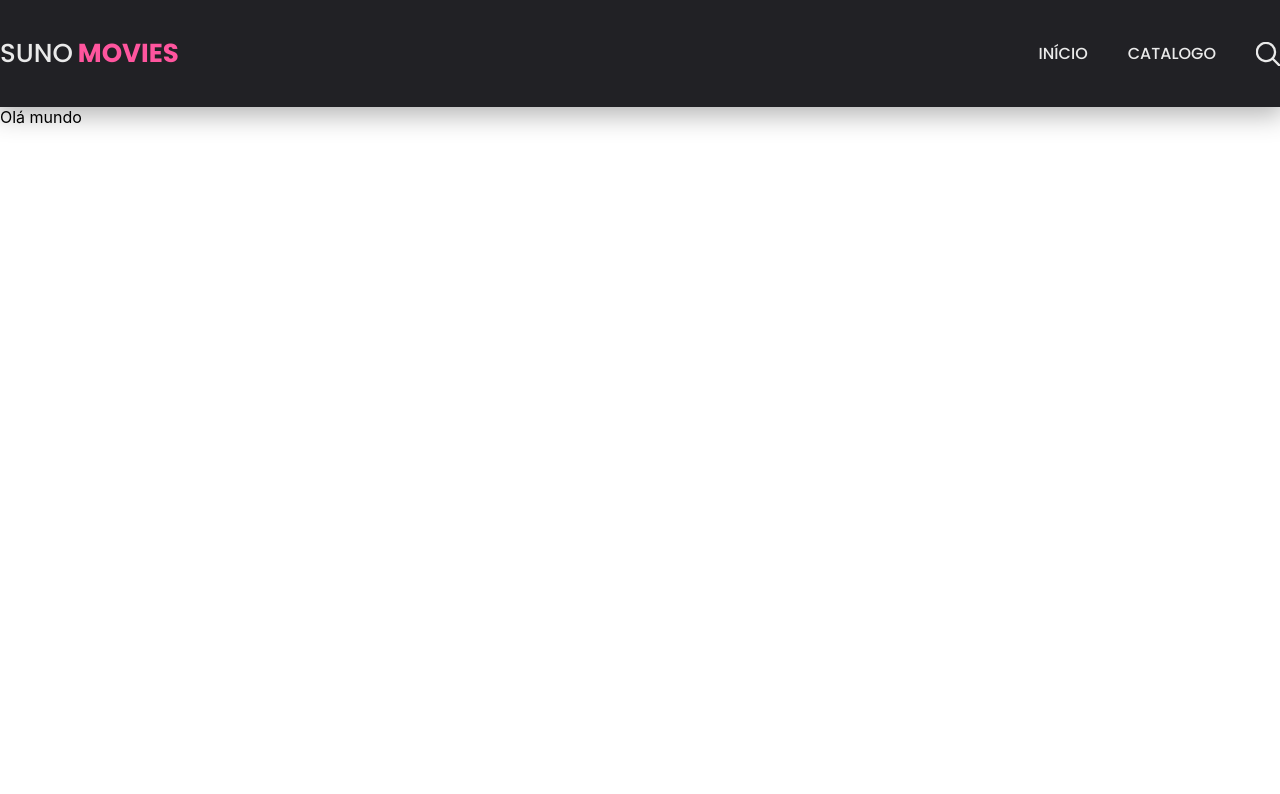
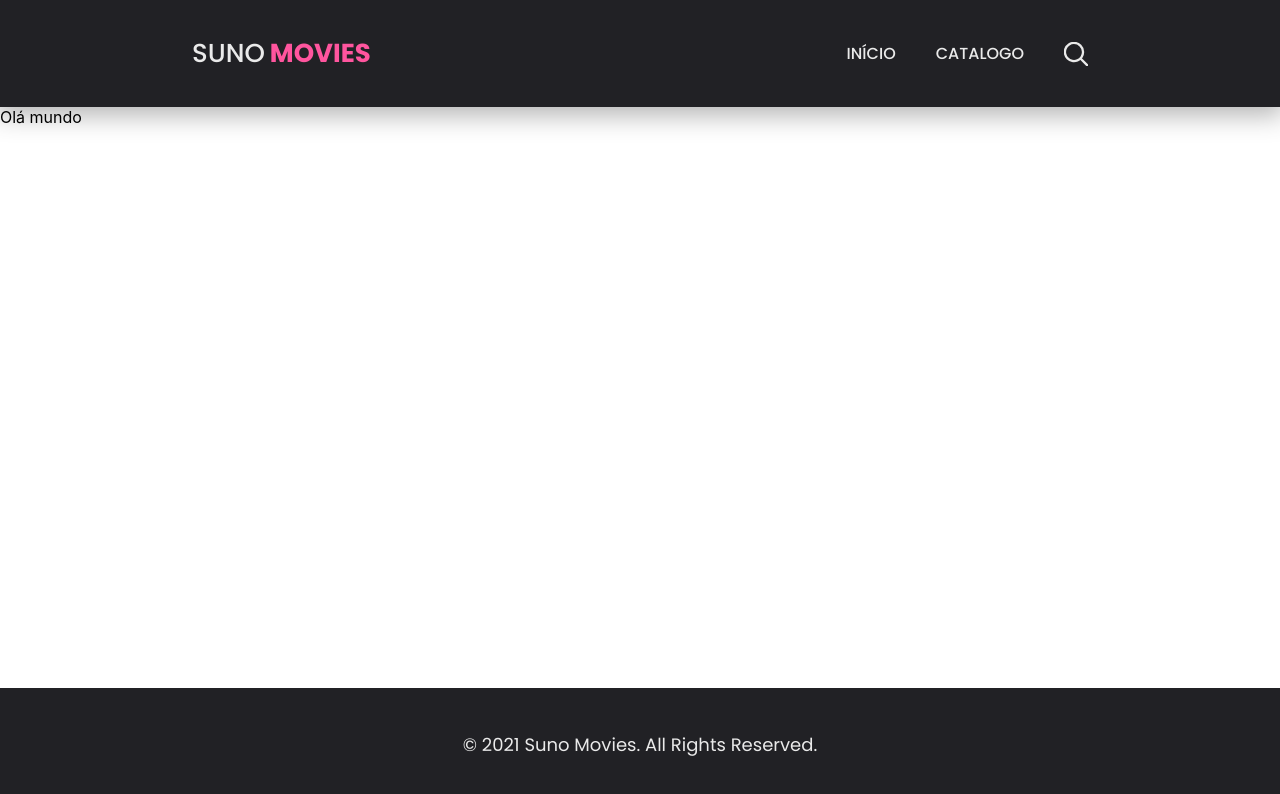
Before and after one commit to flpnascto/movies-react, a React (Create React App) app: page / in a window 1280 px wide. Shown: the top 794 px of the page. Built offline with nearby package versions, Linux system fonts and the light colour scheme.

Commit message:
create Footer component. Update Header style

```diff
--- a/src/App.css
+++ b/src/App.css
@@ -1,3 +1,9 @@
+.main-container {
+  margin: 0;
+  min-height: 100vh;
+  position: relative;
+}
+
 .App {
   text-align: center;
 }
--- a/src/App.js
+++ b/src/App.js
@@ -1,11 +1,13 @@
 import Header from './components/Header'
+import Footer from './components/Footer'
 import './App.css';
 
 function App() {
   return (
-    <div>
+    <div className="main-container">
       <Header />
       Olá mundo
+      <Footer />
     </div>
   );
 }
--- /dev/null
+++ b/src/components/Footer/index.js
@@ -0,0 +1,12 @@
+import React from 'react';
+import './style.css';
+
+function Footer() {
+  return (
+    <div className="footer-container">
+      <span className="footer-text">© 2021 Suno Movies. All rights reserved.</span>
+    </div>
+  );
+}
+
+export default Footer;
--- /dev/null
+++ b/src/components/Footer/style.css
@@ -0,0 +1,20 @@
+.footer-container {
+  align-items: center;
+  background: #212125;
+  display: flex;
+  height: 112px;
+  justify-content: center;
+  position: absolute;
+  width: 100%;
+  bottom: 0;
+}
+
+.footer-text {
+  color: #EAEAEA;
+  font-family: Poppins;
+  font-size: 18px;
+  font-style: normal;
+  font-weight: normal;
+  line-height: 27px;
+  text-transform: capitalize;
+}
--- a/src/components/Header/style.css
+++ b/src/components/Header/style.css
@@ -6,7 +6,7 @@
   flex-direction: row;
   height: 107px;
   justify-content: space-between;
-  width: 100%;
+  padding: 0 15%;
 }
 
 .content {
@@ -17,9 +17,9 @@
 .logo-gray {
   color: #EAEAEA;
   font-family: Poppins;
+  font-size: 26px;
   font-style: normal;
   font-weight: 500;
-  font-size: 26px;
   line-height: 39px;
   margin-right: 5px;
   text-transform: uppercase;
@@ -28,9 +28,9 @@
 .logo-pink {
   color: #FF559E;
   font-family: Poppins;
+  font-size: 26px;
   font-style: normal;
   font-weight: bold;
-  font-size: 26px;
   line-height: 39px;
   text-transform: uppercase;
 }
@@ -38,9 +38,9 @@
 .menu-option {
   color: #EAEAEA;
   font-family: Poppins;
+  font-size: 16px;
   font-style: normal;
   font-weight: 500;
-  font-size: 16px;
   line-height: 24px;
   margin-right: 40px;
   text-transform: uppercase;
```
